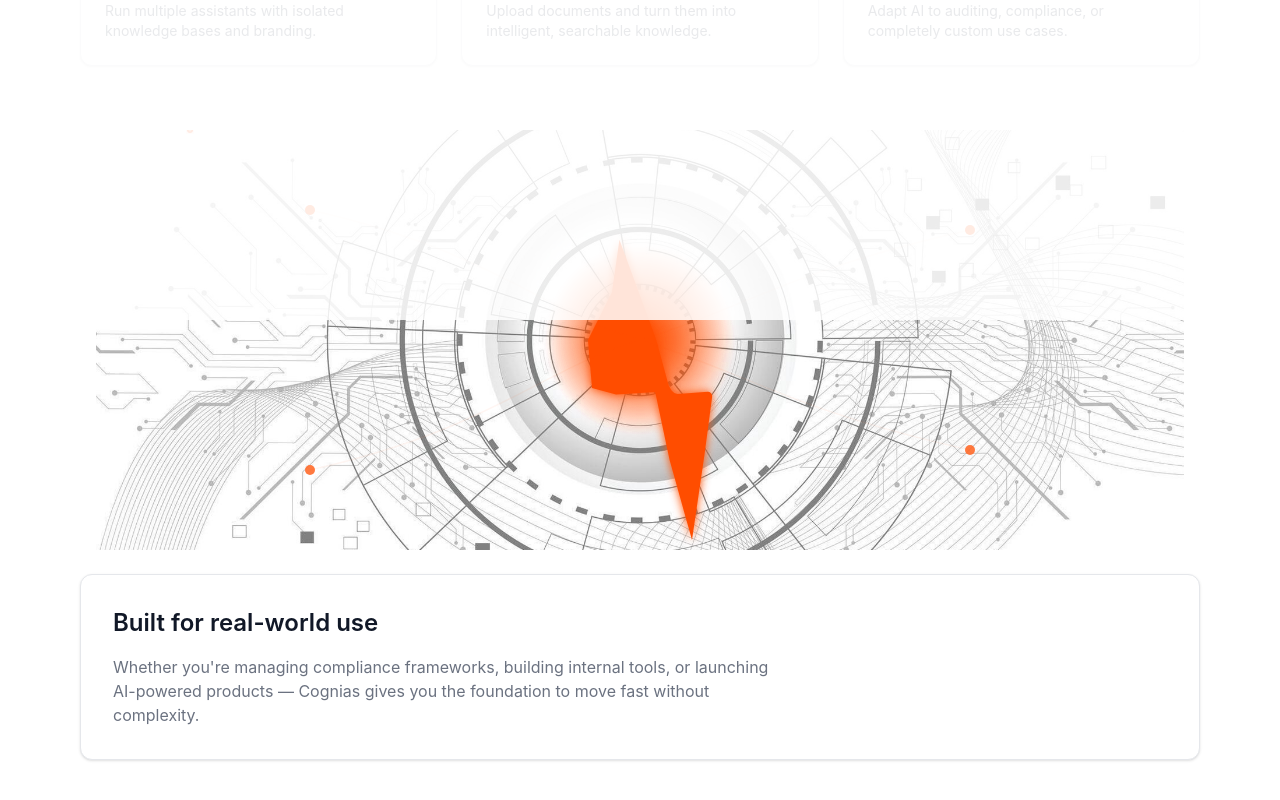
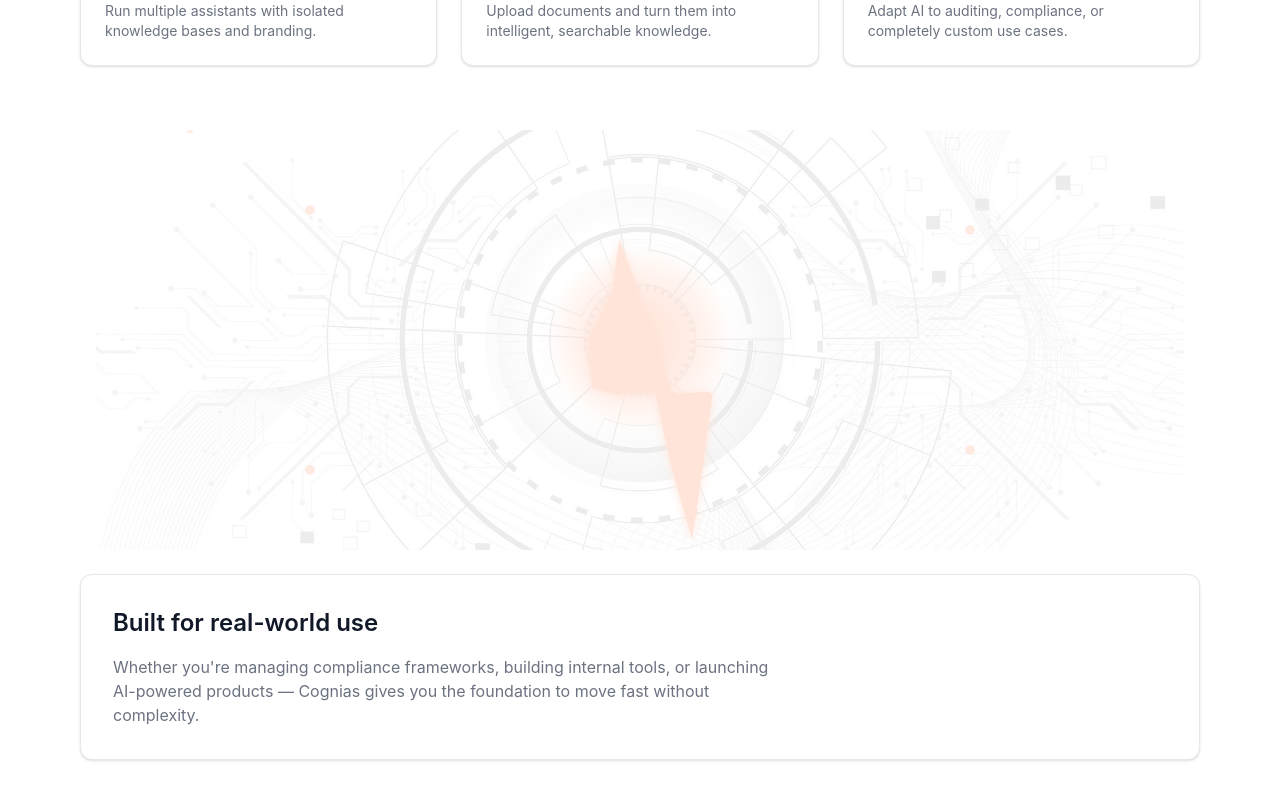
Before and after one commit to prandle/cognias-marketing, a React (Vite) app: page / in a window 1280 px wide. Shown: the part 480-1280 px from the top of the page. Built offline with nearby package versions, Linux system fonts and the light colour scheme.

Commit message:
animation bg

```diff
--- a/src/components/ui/HeroAnimation.tsx
+++ b/src/components/ui/HeroAnimation.tsx
@@ -3,6 +3,7 @@
 export const HeroAnimation = () => {
   return (
     <div className="
+      relative
       hero-animation
       bg-[url('/abstract_2.jpg')]
       bg-cover
@@ -15,6 +16,7 @@ export const HeroAnimation = () => {
         width="100%"
         height="420"
         xmlns="http://www.w3.org/2000/svg"
+        className="z-0"
       >
         <defs>
           <radialGradient id="coreGlow" cx="50%" cy="50%" r="50%">
@@ -146,7 +148,7 @@ export const HeroAnimation = () => {
           </circle>
         </g>
       </svg>
-      <div className="absolute inset-0 bg-white/85" />
+      <div className="absolute inset-0 bg-white/85 z-10" />
     </div>
   );
 };
--- a/src/version.json
+++ b/src/version.json
@@ -1,3 +1,3 @@
 {
-  "build": 93
+  "build": 94
 }
```
Also changed, not shown: 1 other file (tests, documents, lock files or other folders).
